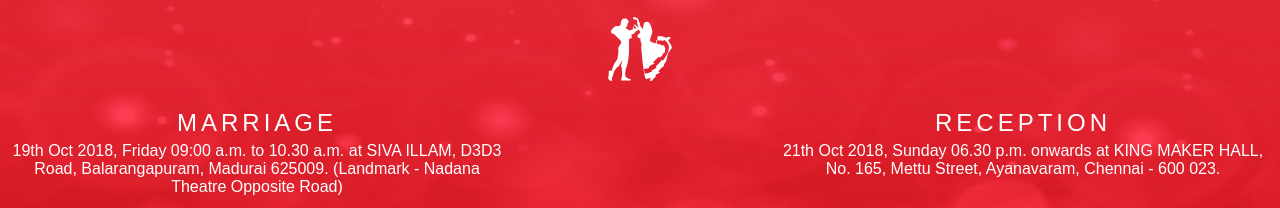
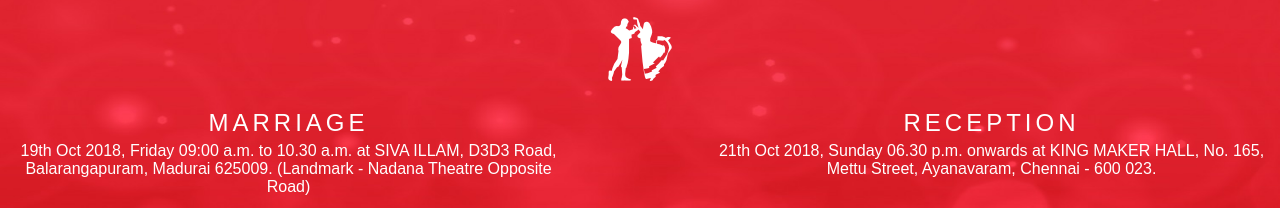
Before and after one commit to tskravisankar/tskravisankar.github.io, a plain HTML site: page index.html in a window 1280 px wide. Shown: the part 575-783 px from the top of the page. Drawn offline with Linux system fonts and the light colour scheme.

Commit message:
Update index.html

```diff
--- a/index.html
+++ b/index.html
@@ -55,13 +55,13 @@ body {
 			</div>
 			<div class="row">
 			<div class="col-md-12" style="width: 100%;display: flex;">
-			<div class="col-md-6" style="width: 40%;margin: 5px;">
+			<div class="col-md-6" style="width: 45%;padding: 5px;">
 			<h1 style="font-family:'Ubuntu Condensed', sans-serif;font-size:1.5em;text-shadow:unset;padding-bottom: 5px;">MARRIAGE</h1>
 			<p style="text-align: center;color: white;">19th Oct 2018, Friday 09:00 a.m. to 10.30 a.m. at <b>SIVA ILLAM,</b> D3D3 Road, Balarangapuram, Madurai 625009. (Landmark - Nadana Theatre Opposite Road)</p>
 			</div>
-			<div class="col-md-2" style="width:20%">
+			<div class="col-md-2" style="width:10%">
 			</div>
-			<div class="col-md-6" style="width: 40%;margin: 5px;">
+			<div class="col-md-6" style="width: 45%;padding: 5px;">
 			<h1 style="font-family:'Ubuntu Condensed', sans-serif;font-size:1.5em;text-shadow:unset;padding-bottom: 5px;">RECEPTION</h1>
 			<p style="text-align: center;color: white;">21th Oct 2018, Sunday 06.30 p.m. onwards at <b>KING MAKER HALL,</b> No. 165, Mettu Street, Ayanavaram, Chennai - 600 023.</p>
 			</div>
```
